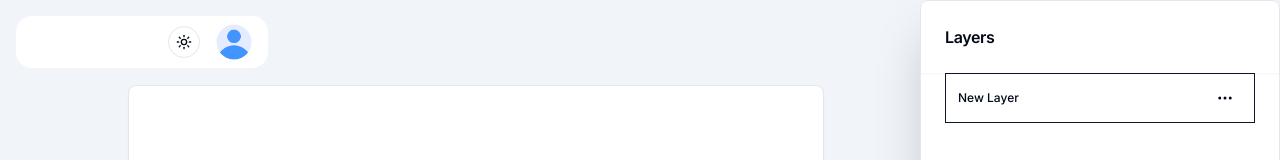
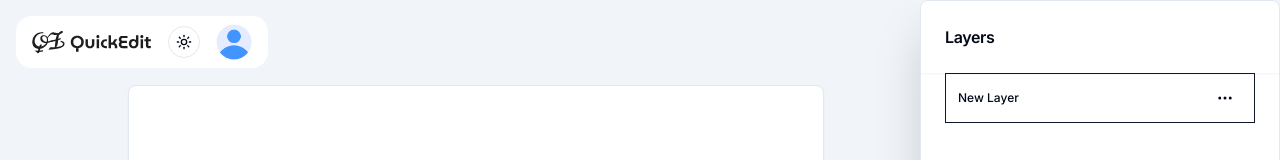
Before and after one commit to emrekaratepe123/Edit, a Next.js app: page / in a window 1280 px wide. Shown: the top 160 px of the page. Built offline with nearby package versions, Linux system fonts and the light colour scheme; no server answers.

Commit message:
fix: update logo source based on theme and improve image styling

```diff
--- a/src/components/toolbar/UserActions.tsx
+++ b/src/components/toolbar/UserActions.tsx
@@ -14,6 +14,7 @@ import { Plan } from "@prisma/client";
 import { Button } from "../ui/button";
 import { ModeToggle } from "../theme/ModeToggle";
 import { useLayerStore } from "@/lib/layer-store";
+import { useTheme } from "next-themes";
 
 interface User {
   name: string | null;
@@ -31,6 +32,7 @@ function UserActions() {
   const { data: session } = useSession();
   const { name, image, email } = session?.user || {};
   const removeAllLayers = useLayerStore((state) => state.removeAllLayers);
+  const { theme } = useTheme();
 
   const [user, setUser] = useState<User>();
   const [isProfileOpen, setIsProfileOpen] = useState<boolean>(false);
@@ -63,10 +65,10 @@ function UserActions() {
   return (
     <div className="p-2 px-4 rounded-2xl text-center flex justify-center items-center gap-4 bg-background w-fit absolute top-4 z-10">
       <Image
-        src="/logo-full.svg"
+        src={theme === "dark" ? "/logo-full.svg" : "/logo-full-black.svg"}
         width={120}
         height={36}
-        className="rounded-full object-cover shrink-0"
+        className="rounded-full object-cover shrink-0 text-foreground"
         alt="logo-full"
       />
       <ModeToggle />
```
Also changed, not shown: public/logo-full-black.svg (added).
